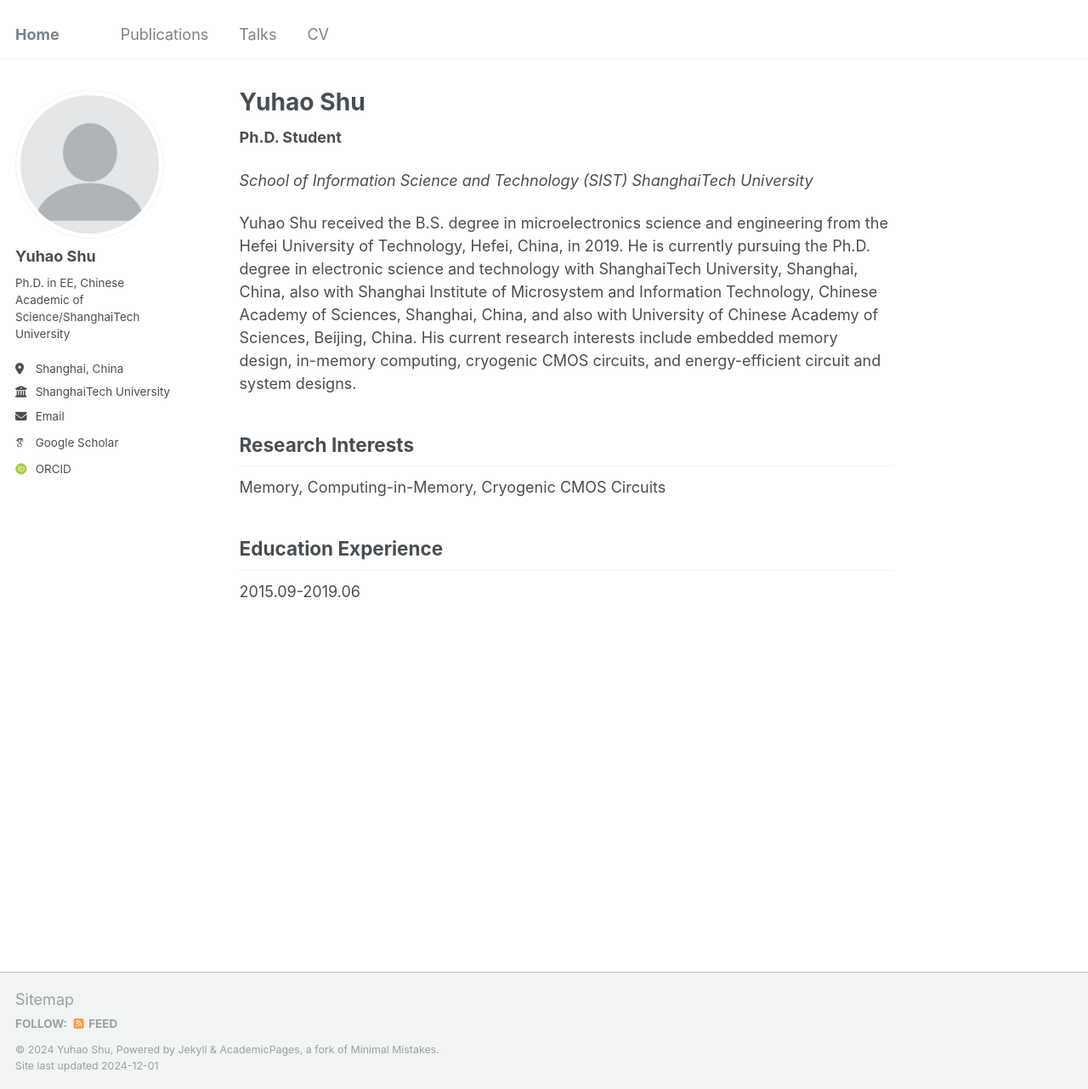
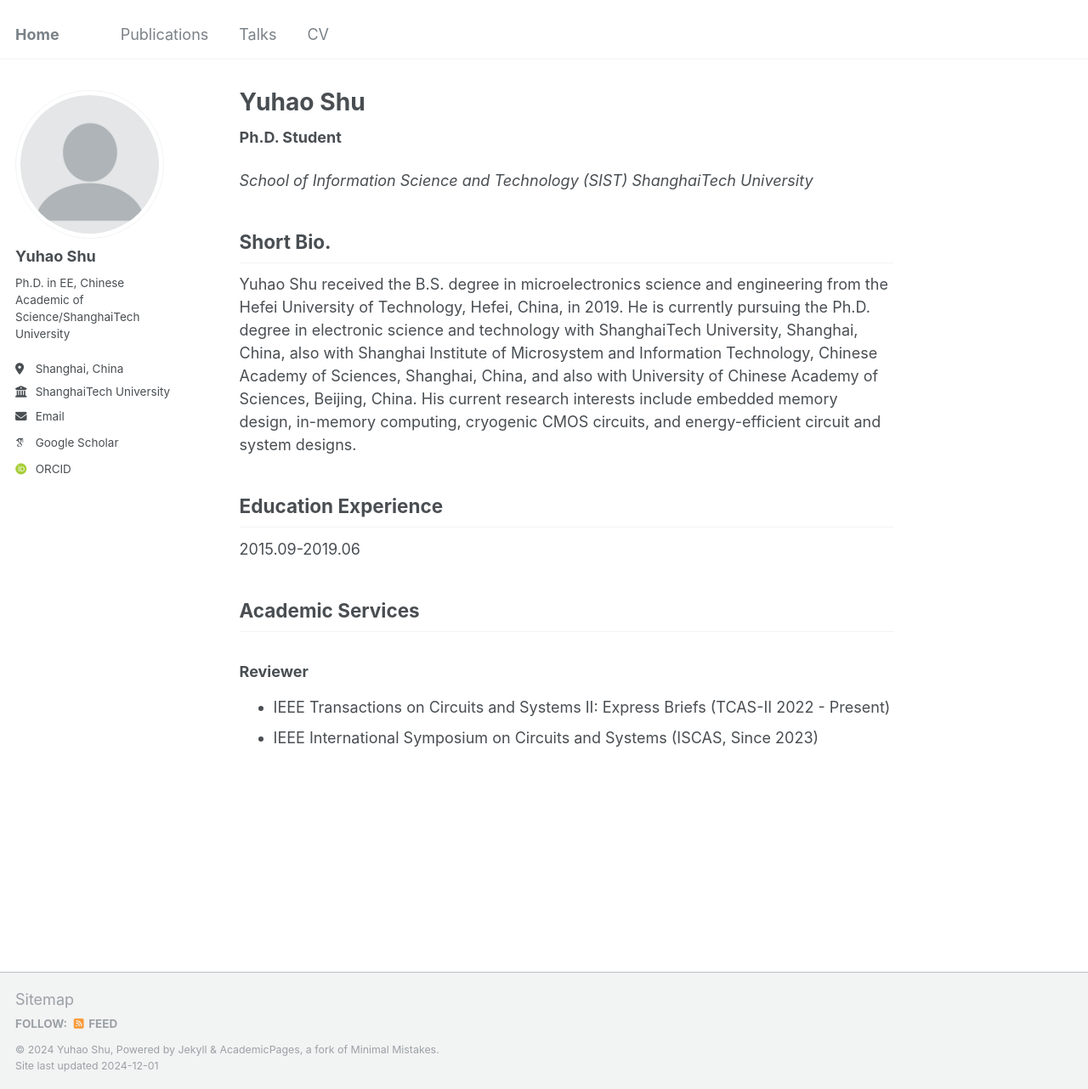
Before and after one commit to beckycaspar/beckycaspar.github.io, a Jekyll site: the page built from _pages/about.md, in a window 1280 px wide and 1282 px high. Shown: the whole window at 85% size. Built offline with Jekyll 4.4.1, drawn with Linux system fonts in a browser that asks for light colours; some web fonts are replaced.

Commit message:
update home

```diff
--- a/_pages/about.md
+++ b/_pages/about.md
@@ -12,11 +12,14 @@ redirect_from:
 *School of Information Science and Technology (SIST)*
 *ShanghaiTech University*
 
+## Short Bio.
 Yuhao Shu received the B.S. degree in microelectronics science and engineering from the Hefei University of Technology, Hefei, China, in 2019. He is currently pursuing the Ph.D. degree in electronic science and technology with ShanghaiTech University, Shanghai, China, also with Shanghai Institute of Microsystem and Information Technology, Chinese Academy of Sciences, Shanghai, China, and also with University of Chinese Academy of Sciences, Beijing, China.
 His current research interests include embedded memory design, in-memory computing, cryogenic CMOS circuits, and energy-efficient circuit and system designs.
 
-## Research Interests
-Memory, Computing-in-Memory, Cryogenic CMOS Circuits
-
 ## Education Experience
 2015.09-2019.06
+
+## Academic Services
+### Reviewer
+* IEEE Transactions on Circuits and Systems II: Express Briefs (TCAS-II 2022 - Present)
+* IEEE International Symposium on Circuits and Systems (ISCAS, Since 2023)
```
